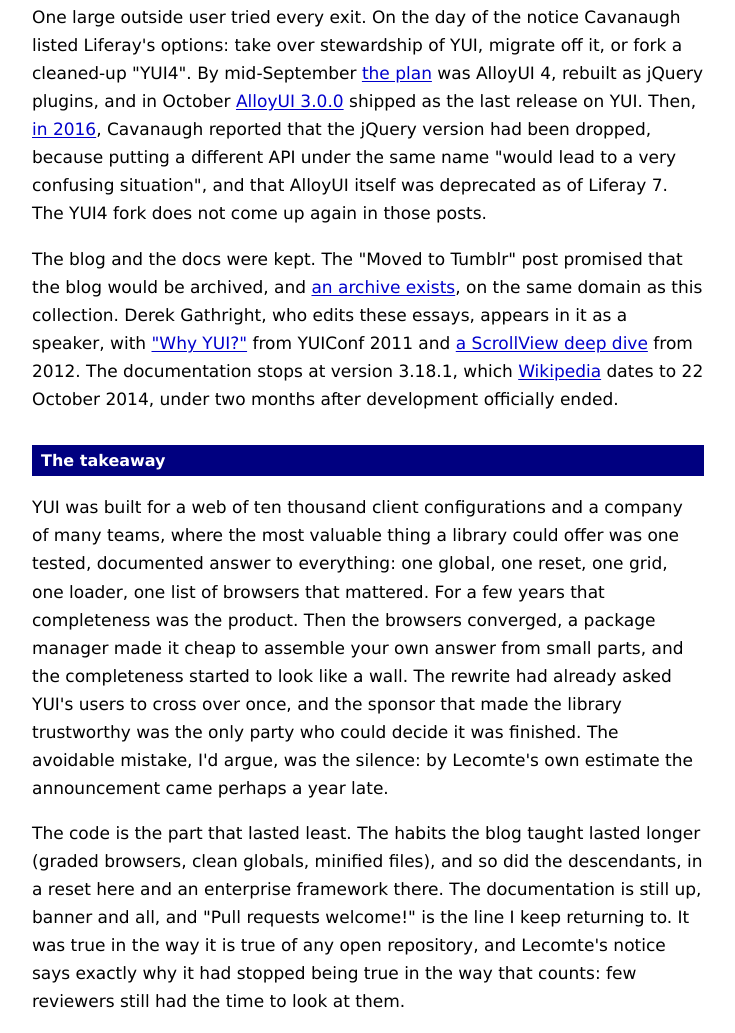
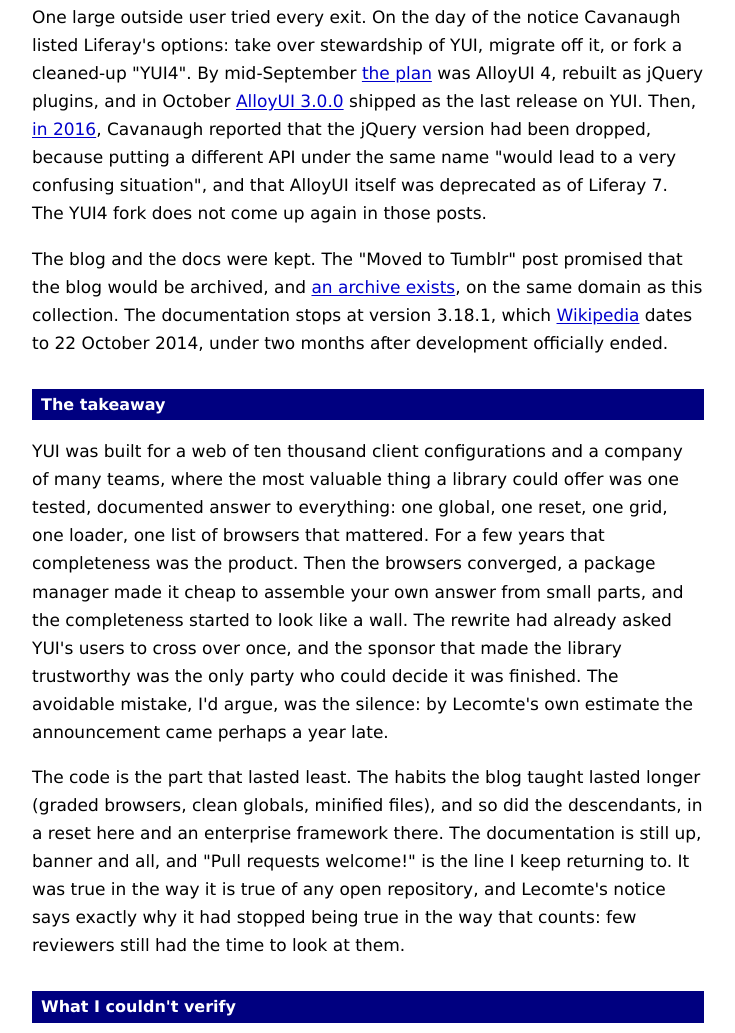
Before and after one commit to derek/nostalgiajs, a website: page essays/yui/index.html in a window 1280 px wide. Shown: the part 8343-9376 px from the top of the page, without its empty margins (272-1007 px from the left). Drawn offline with Linux system fonts and the light colour scheme.

Commit message:
Remove duplicate content about blog and documentation
Removed duplicate paragraph about the blog and documentation.

```diff
--- a/essays/yui/index.html
+++ b/essays/yui/index.html
@@ -182,7 +182,7 @@ YUI().use('dd-plugin', function(Y) {
 
 <p>One large outside user tried every exit. On the day of the notice Cavanaugh listed Liferay's options: take over stewardship of YUI, migrate off it, or fork a cleaned-up "YUI4". By mid-September <a href="https://liferay.dev/b/the-future-of-ui-development-and-alloyui-in-liferay-7">the plan</a> was AlloyUI 4, rebuilt as jQuery plugins, and in October <a href="https://liferay.dev/b/alloyui-3-released-bye-bye-yui">AlloyUI 3.0.0</a> shipped as the last release on YUI. Then, <a href="https://liferay.dev/b/the-status-and-direction-of-the-frontend-infrastructure-in-liferay-7-dxp">in 2016</a>, Cavanaugh reported that the jQuery version had been dropped, because putting a different API under the same name "would lead to a very confusing situation", and that AlloyUI itself was deprecated as of Liferay 7. The YUI4 fork does not come up again in those posts.</p>
 
-<p>The blog and the docs were kept. The "Moved to Tumblr" post promised that the blog would be archived, and <a href="https://derek.io/yuiblog/">an archive exists</a>, on the same domain as this collection. Derek Gathright, who edits these essays, appears in it as a speaker, with <a href="https://derek.io/yuiblog/2012/01/30/video-yuiconf2011-dgathright/">"Why YUI?"</a> from YUIConf 2011 and <a href="https://derek.io/yuiblog/2012/12/19/yuiconf-2012-talk-scrollview-deep-dive-with-derek-gathright/">a ScrollView deep dive</a> from 2012. The documentation stops at version 3.18.1, which <a href="https://en.wikipedia.org/wiki/YUI_Library">Wikipedia</a> dates to 22 October 2014, under two months after development officially ended.</p>
+<p>The blog and the docs were kept. The "Moved to Tumblr" post promised that the blog would be archived, and <a href="https://derek.io/yuiblog/">an archive exists</a>, on the same domain as this collection. The documentation stops at version 3.18.1, which <a href="https://en.wikipedia.org/wiki/YUI_Library">Wikipedia</a> dates to 22 October 2014, under two months after development officially ended.</p>
 
 <h2 id="the-takeaway">The takeaway</h2>
 
```
